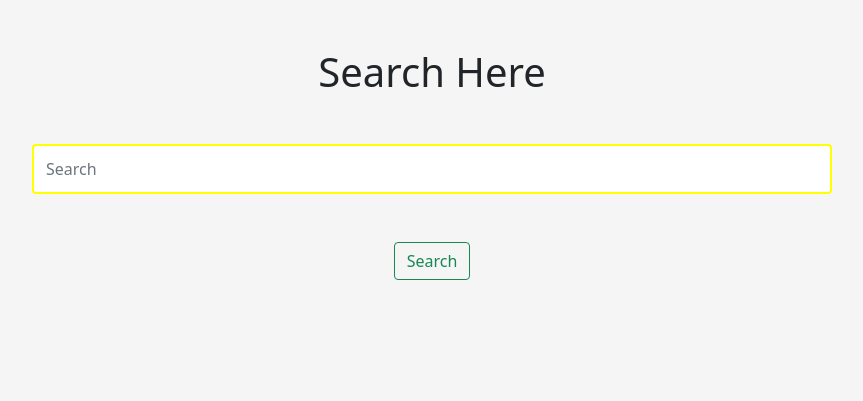
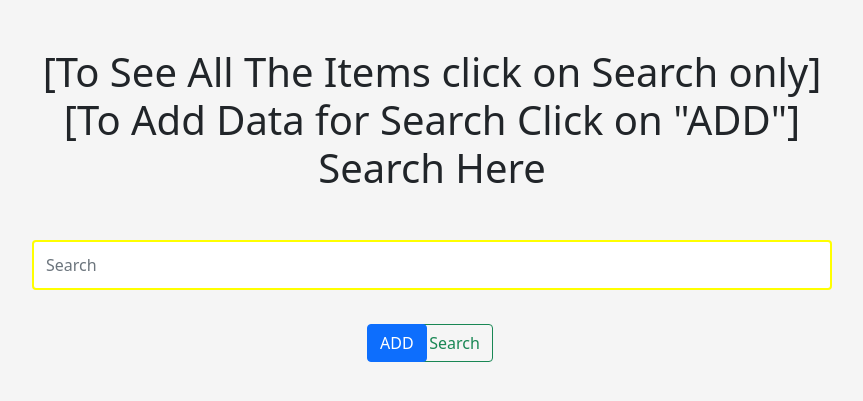
Before and after one commit to Tarikol-Islam/QTec_Search_Engine, a Django app: page / in a window 1280 px wide. Shown: the top 401 px of the page, without its empty margins (208-1071 px from the left). Run offline with Django 3.2, Linux system fonts and the light colour scheme.

Commit message:
make it better

```diff
--- a/QTec_Search_Engine/settings.py
+++ b/QTec_Search_Engine/settings.py
@@ -23,7 +23,7 @@ BASE_DIR = Path(__file__).resolve().parent.parent
 SECRET_KEY = 'django-insecure-k4@@!u)g9(8x08se0kx%b%%d!kl17rq4rur=t$@8*snbx10rnu'
 
 # SECURITY WARNING: don't run with debug turned on in production!
-DEBUG = False
+DEBUG = True
 
 ALLOWED_HOSTS = ['*']
 
--- a/Shop/models.py
+++ b/Shop/models.py
@@ -4,12 +4,12 @@ from django.db.models.fields import DateField
 
 class Product(models.Model):
     product_ID = models.AutoField(primary_key = True)
-    product_Name = models.CharField(max_length = 30)
-    product_price = models.FloatField(default = 0)
-    product_desc = models.CharField(max_length = 300)
+    product_Name = models.CharField(max_length = 30, null=True)
+    product_price = models.FloatField(default = 0, null=True)
+    product_desc = models.CharField(max_length = 300, null=True)
    # product_pic = models.ImageField(upload_to = 'media/', default = "")
-    product_Qty = models.IntegerField(default = 1 )
-    product_creation_time = models.DateField(null= False, auto_now_add = False)
+    product_Qty = models.IntegerField(default = 1, null=True )
+    product_creation_time = models.DateField(null= True, auto_now_add = False)
 
     def __str__(self):
         return self.product_Name
--- a/Shop/templates/Shop/Home.html
+++ b/Shop/templates/Shop/Home.html
@@ -75,7 +75,7 @@
                         </button>
 
                         <!-- Modal -->
-                        <div class="modal fade" id="staticBackdrop" data-bs-backdrop="static" data-bs-keyboard="false"
+                        <div class="modal fade " style="margin-left: 307px;" id="staticBackdrop" data-bs-backdrop="static" data-bs-keyboard="false"
                             tabindex="-1" aria-labelledby="staticBackdropLabel" aria-hidden="true">
                             <div class="modal-dialog">
                                 <div class="modal-content">
--- a/Shop/templates/Shop/Search.html
+++ b/Shop/templates/Shop/Search.html
@@ -7,24 +7,89 @@
     <meta name="viewport" content="width=device-width, initial-scale=1">
 
     <!-- Bootstrap CSS -->
-    <link href="https://cdn.jsdelivr.net/npm/bootstrap@5.0.2/dist/css/bootstrap.min.css" rel="stylesheet" integrity="sha384-EVSTQN3/azprG1Anm3QDgpJLIm9Nao0Yz1ztcQTwFspd3yD65VohhpuuCOmLASjC" crossorigin="anonymous">
+    <link href="https://cdn.jsdelivr.net/npm/bootstrap@5.0.2/dist/css/bootstrap.min.css" rel="stylesheet"
+        integrity="sha384-EVSTQN3/azprG1Anm3QDgpJLIm9Nao0Yz1ztcQTwFspd3yD65VohhpuuCOmLASjC" crossorigin="anonymous">
 
     <title>Search</title>
 </head>
 
 <body style="background: whitesmoke;">
-    <script>localStorage.clear()</script>
     <form class="container" action="{% url 'ShopHome' %}" method="GET">
-        <h1 class="my-5" style="text-align: center;">Search Here</h1>
-        <input class="form-control my-5 center-block" id="Search" name="Search" style="height:50px;width: 800px; margin-left: auto; margin-right: auto; border-width: 2px; border-color:yellow;" type="search" placeholder="Search" aria-label="Search">
+        <h1 class="my-5" style="text-align: center;">[To See All The Items click on Search only]<br>[To Add Data for Search Click on "ADD"]<br>Search Here</h1>
+        <input class="form-control my-5 center-block" id="Search" name="Search"
+            style="height:50px;width: 800px; margin-left: auto; margin-right: auto; border-width: 2px; border-color:yellow;"
+            type="search" placeholder="Search" aria-label="Search">
         <div class="text-center">
-            <button class="btn btn-outline-success " type="submit">Search</button>
+            <button class="btn btn-outline-success " style="margin-top: -18px; margin-left: 45px;"
+                type="submit">Search</button>
         </div>
     </form>
+
+
+    <!-- Button trigger modal -->
+    <button type="button" class="btn btn-primary" data-bs-toggle="modal" style="margin-top: -66px; margin-left: 575px;" data-bs-target="#exampleModal">
+        ADD
+    </button>
+
+    <!-- Modal -->
+    <div class="modal fade" id="exampleModal" tabindex="-1" aria-labelledby="exampleModalLabel" aria-hidden="true">
+        <div class="modal-dialog">
+            <div class="modal-content">
+                <div class="modal-header">
+                    <h5 class="modal-title" id="exampleModalLabel">Enter The Data You Want To Be Search</h5>
+                    <button type="button" class="btn-close" data-bs-dismiss="modal" aria-label="Close"></button>
+                </div>
+                <div class="modal-body">
+                    <form action="{% url 'SearchHistry' %}" method="GET">
+                        <div class="row">
+                            <div class="col">
+                              <input type="text" id="Product_Name" name="Product_Name" class="form-control" placeholder="Product Name" aria-label="Product name">
+                            </div>
+                            <div class="col">
+                              <input type="number" id="Product_Price" name="Product_Price" class="form-control" placeholder="Product Price" >
+                            </div>
+                        </div>
+                        <div class="mb-3 my-3">
+                            <input type="text" class="form-control" id="Product_Description" name="Product_Description" placeholder="Product Description">
+                        </div>
+                        <div class="row">
+                            <div class="col">
+                              <input type="number" id="Product_Quntity" name="Product_Quntity" class="form-control" placeholder="Product Quntity" aria-label="Product Quntity">
+                            </div>
+                            <div class="col">
+                              <input type="date" id="Creation_Date" name="Creation_Date" class="form-control" placeholder="Creation Date" aria-label="Creation Date">
+                            </div>
+                        </div>
+                        <button type="submit" class="btn btn-primary my-3 ">Save</button>
+                    </form>
+                </div>
+
+            </div>
+        </div>
+    </div>
+
+
+
+
+
+
+
+
+
+
+
+
+
+
+
+
+
     <!-- Optional JavaScript; choose one of the two! -->
 
     <!-- Option 1: Bootstrap Bundle with Popper -->
-    <script src="https://cdn.jsdelivr.net/npm/bootstrap@5.0.2/dist/js/bootstrap.bundle.min.js" integrity="sha384-MrcW6ZMFYlzcLA8Nl+NtUVF0sA7MsXsP1UyJoMp4YLEuNSfAP+JcXn/tWtIaxVXM" crossorigin="anonymous"></script>
+    <script src="https://cdn.jsdelivr.net/npm/bootstrap@5.0.2/dist/js/bootstrap.bundle.min.js"
+        integrity="sha384-MrcW6ZMFYlzcLA8Nl+NtUVF0sA7MsXsP1UyJoMp4YLEuNSfAP+JcXn/tWtIaxVXM"
+        crossorigin="anonymous"></script>
     <!-- Option 2: Separate Popper and Bootstrap JS -->
     <!--
     <script src="https://cdn.jsdelivr.net/npm/@popperjs/core@2.9.2/dist/umd/popper.min.js" integrity="sha384-IQsoLXl5PILFhosVNubq5LC7Qb9DXgDA9i+tQ8Zj3iwWAwPtgFTxbJ8NT4GN1R8p" crossorigin="anonymous"></script>
--- a/Shop/views.py
+++ b/Shop/views.py
@@ -7,10 +7,10 @@ from .models import Product, SearchHistory
 
 def Home(request):
     if request.method == "GET":
+        #Data Svaing for history of search
         SearchSTR = request.GET['Search']
-
-        #Data Svaing for history of search
-        Data = SearchHistory(SearchContent = SearchSTR)
+        if SearchSTR == "":Data=SearchHistory(SearchContent= "Empty" )
+        else:Data = SearchHistory(SearchContent = SearchSTR)
         Data.save()
         #Data Fetching for seacrh History
         SHistory = SearchHistory.objects.all().order_by('-SearchTime')
@@ -22,4 +22,7 @@ def Home(request):
     return render(request, 'Shop/Home.html',Context)
 
 def SearchHistry(request):
-    return render(request,'Shop/Search.html')
+    if request.method == "GET":
+        Data = Product(product_Name=request.GET.get('Product_Name'), product_price=request.GET.get('Product_Price'), product_desc=request.GET.get('Product_Description'), product_Qty=request.GET.get('Product_Quntity'), product_creation_time=request.GET.get('Creation_Date'))
+        Data.save()
+        return render(request,'Shop/Search.html')
```
Also changed, not shown: Shop/migrations/0007_auto_20210908_1402.py (added), Shop/migrations/0008_auto_20210908_1407.py (added), db.sqlite3.
